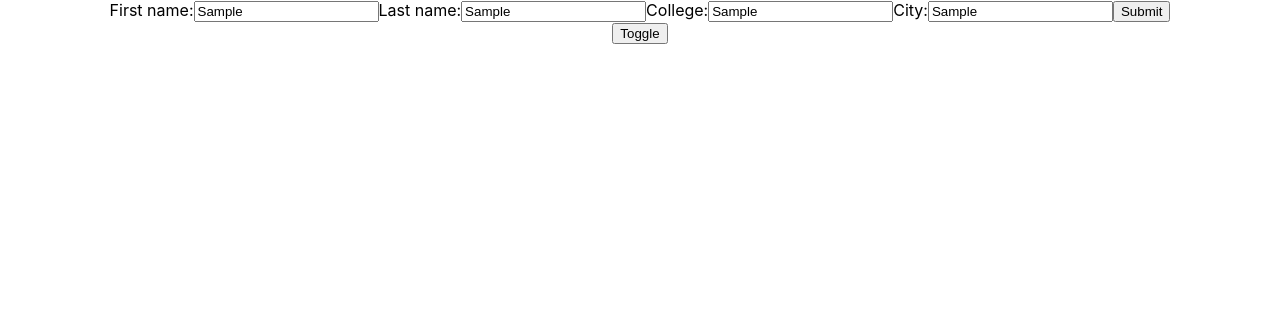
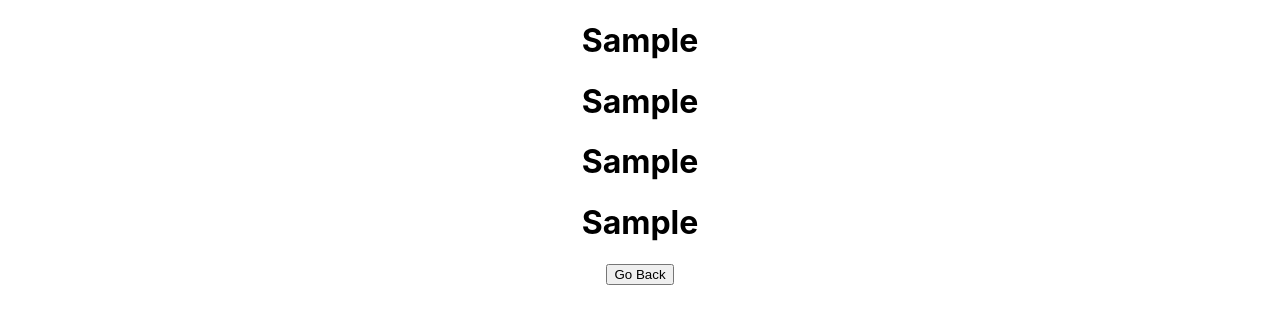
Before and after one commit to MLH-Fellowship/ttp-1-2, a React (Create React App) app: page /input in a window 1280 px wide. Both pictures are taken after typing "Sample", "Sample", "Sample", "Sample" into the empty fields and a click on the input "Submit". Shown: the top 324 px of the page. Built offline with nearby package versions, Linux system fonts and the light colour scheme.

Commit message:
Add go back button to template page

```diff
--- a/src/Components/Input.js
+++ b/src/Components/Input.js
@@ -44,7 +44,9 @@ class Input extends Component {
 
   render() {
 
-    let templates = this.state.showTemplate === true ? ( <Template {...this.state}/>)
+    let templates = this.state.showTemplate === true ? (<div>
+      <Template {...this.state} />
+      <button onClick={this.clickToggle}>Go Back</button></div>)
     : (<form onSubmit={this.handleSubmit}>
       <label>
         First name:
@@ -82,13 +84,12 @@ class Input extends Component {
           onChange={this.handleChange}
         />
       </label>
-      <input type="submit" value="Submit" />
+      <input type="submit" value="Submit" onClick={this.clickToggle}/>
     </form>);
 
     return (
       <div>
         {templates}
-        <button onClick={this.clickToggle}>Toggle</button>
       </div>
     );
   }
```
